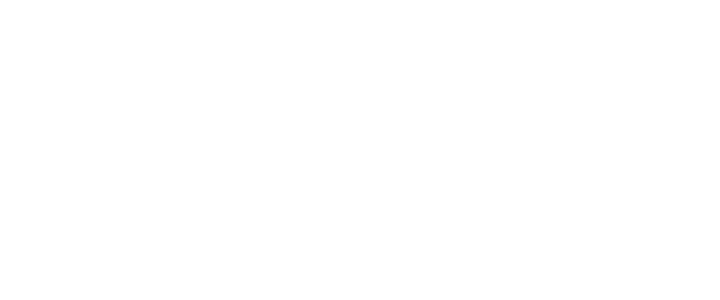
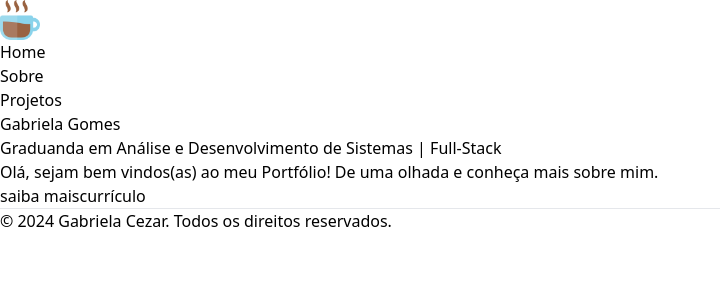
Before and after one commit to gabimezze/Portfolio, a Next.js app in the folder my-app/: page / in a window 1280 px wide. Shown: the top 300 px of the page, without its empty margins (0-720 px from the left). Built offline with nearby package versions, Linux system fonts and the light colour scheme.

Commit message:
update layout,route,pages

```diff
--- /dev/null
+++ b/my-app/src/app/api/lista-imagens/route.tsx
@@ -0,0 +1,11 @@
+import { NextResponse } from "next/server";
+
+const imagem = [
+  { id: 1, Tema:"Foto do livro - Worlds in Collision", url: 'https://raw.githubusercontent.com/devicons/devicon/master/icons/javascript/javascript-plain.svg' },
+  { id: 2,Tema:"Foto do autor - Immanuel Velikovsky" ,url: 'https://raw.githubusercontent.com/devicons/devicon/master/icons/html5/html5-original.svg' },
+  { id: 3, Tema:"Foto da teoria do livro - Cataclismo Astronômico" ,url: 'https://raw.githubusercontent.com/devicons/devicon/master/icons/css3/css3-original.svg' }
+]
+
+export async function GET() {
+  return NextResponse.json(imagem);
+}
--- a/my-app/src/app/layout.tsx
+++ b/my-app/src/app/layout.tsx
@@ -1,8 +1,17 @@
+import "@/app/globals.css";
+import Cabecalho from "@/components/Cabecalho/Cabecalho";
+import Rodape from "@/components/Rodape/Rodape";
 import type { Metadata } from "next";
 
 export const metadata: Metadata = {
   title: "Create Next App",
   description: "Generated by create next app",
+};
+
+export const viewport = {
+  initialScale: 1.0,
+  width: "device-width",
+  colorScheme: "dark",
 };
 
 export default function RootLayout({
@@ -13,7 +22,11 @@
   return (
     <html lang="pt-br">
       <body>
+
+        <Cabecalho />
         {children}
+        <Rodape />
+
       </body>
     </html>
   );
--- a/my-app/src/app/page.tsx
+++ b/my-app/src/app/page.tsx
@@ -1,6 +1,13 @@
+
 export default function Home() {
 
   return (
-    <div> </div>
-  );
+    <div className="home">
+    <h1>Gabriela Gomes</h1>
+    <p>Graduanda em Análise e Desenvolvimento de Sistemas | Full-Stack</p>
+    <p>Olá, sejam bem vindos(as) ao meu Portfólio! De uma olhada e conheça mais sobre mim.</p>
+    <a className="sb">saiba mais</a>
+    <a className="bntc">currículo</a>
+    </div>
+  )
 }
--- /dev/null
+++ b/my-app/src/app/sobre/sobre.tsx
@@ -0,0 +1,24 @@
+import Image from "next/image"
+import linkedin from "@/img/linkedin.png"
+import instagram from "@/img/instagram.png"
+import github from "@/img/github.png"
+import email from "@/img/email.png"
+
+export default function Sobre() {
+    return (
+        <div className="sobre">
+            <a href="https://www.linkedin.com/in/gabimezze/"><Image src={linkedin} alt="linkedin" width={40} height={40} /></a>
+            <a><Image src={github} alt="github" width={40} height={40} /></a>
+            <a><Image src={instagram} alt="instagram" width={40} height={40} /></a>
+            <a><Image src={email} alt="email" width={40} height={40} /></a>
+            <h1>Sobre Mim</h1>
+            <p>Meu nome é Gabriela, tenho 19 anos, e a tecnologia sempre desempenhou um papel central em minha vida, despertando meu interesse desde cedo e proporcionando-me constante entretenimento. Essa curiosidade crescente levou-me ao fascinante mundo da programação.
+        Atualmente, estou cursando o segundo semestre na FIAP e já possuo conhecimentos autodidatas adquiridos antes de iniciar a faculdade. Tenho uma grande vontade de aprender e me aprimorar continuamente.
+        Meu objetivo é evoluir constantemente como profissional, contribuindo de maneira significativa para as equipes e empresas com as quais colaboro. Estou aberta a oportunidades que me permitam aplicar minhas habilidades e adquirir novos conhecimentos em tecnologias emergentes.</p>
+        <h1>Skills</h1>
+        <a href=""><Image alt="Gabi-Js" height={"30"} width={"40"} src={"https://raw.githubusercontent.com/devicons/devicon/master/icons/javascript/javascript-plain.svg"} /></a>
+        <a href=""><Image alt="Gabi-Js" height={"30"} width={"40"} src={"https://raw.githubusercontent.com/devicons/devicon/master/icons/html5/html5-original.svg"} /></a>
+        <a href=""><Image alt="Gabi-Js" height={"30"} width={"40"} src={"https://raw.githubusercontent.com/devicons/devicon/master/icons/css3/css3-original.svg"} /></a>
+        </div>
+    )
+}
```
Also changed, not shown: my-app/src/app/projetos/projetos.tsx (added).
